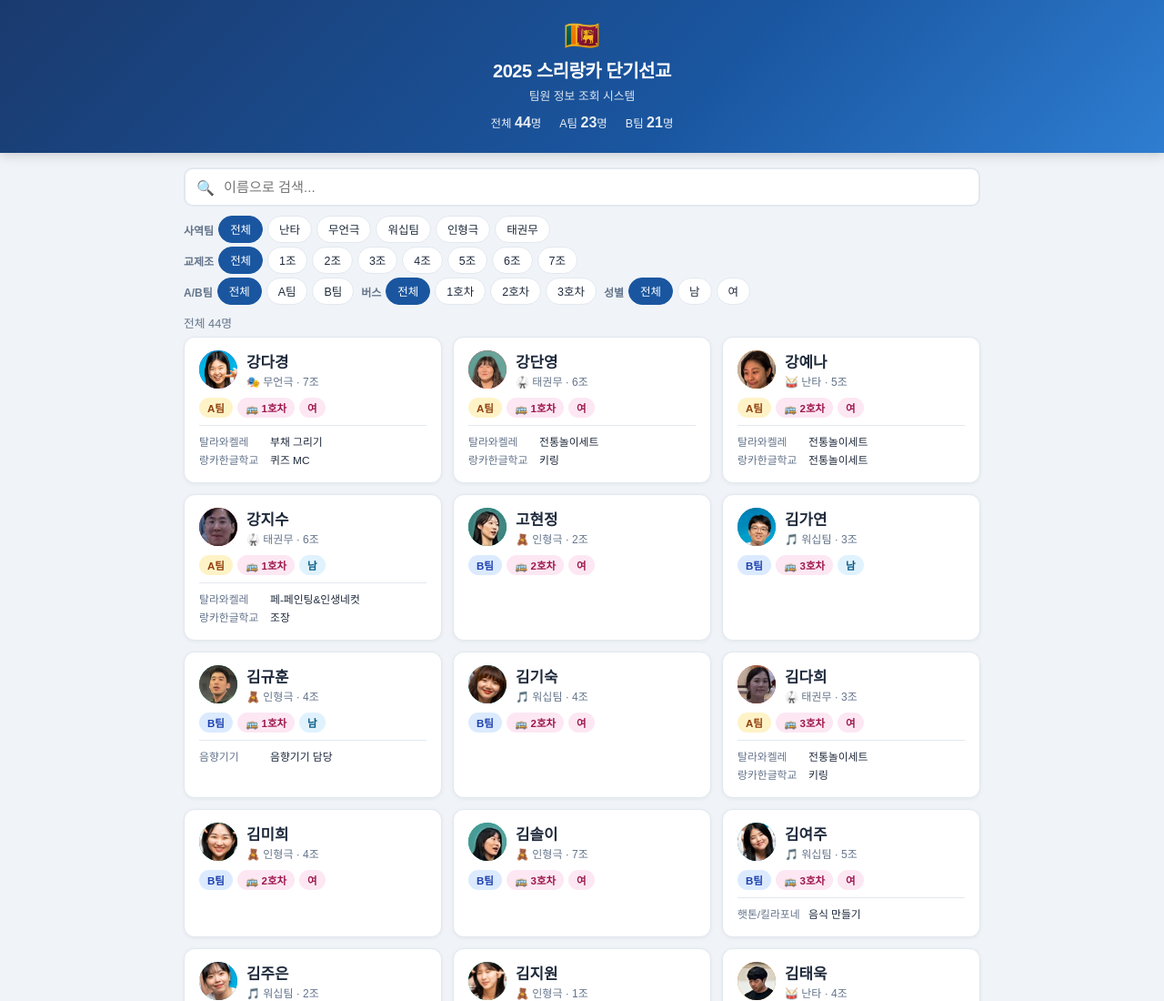
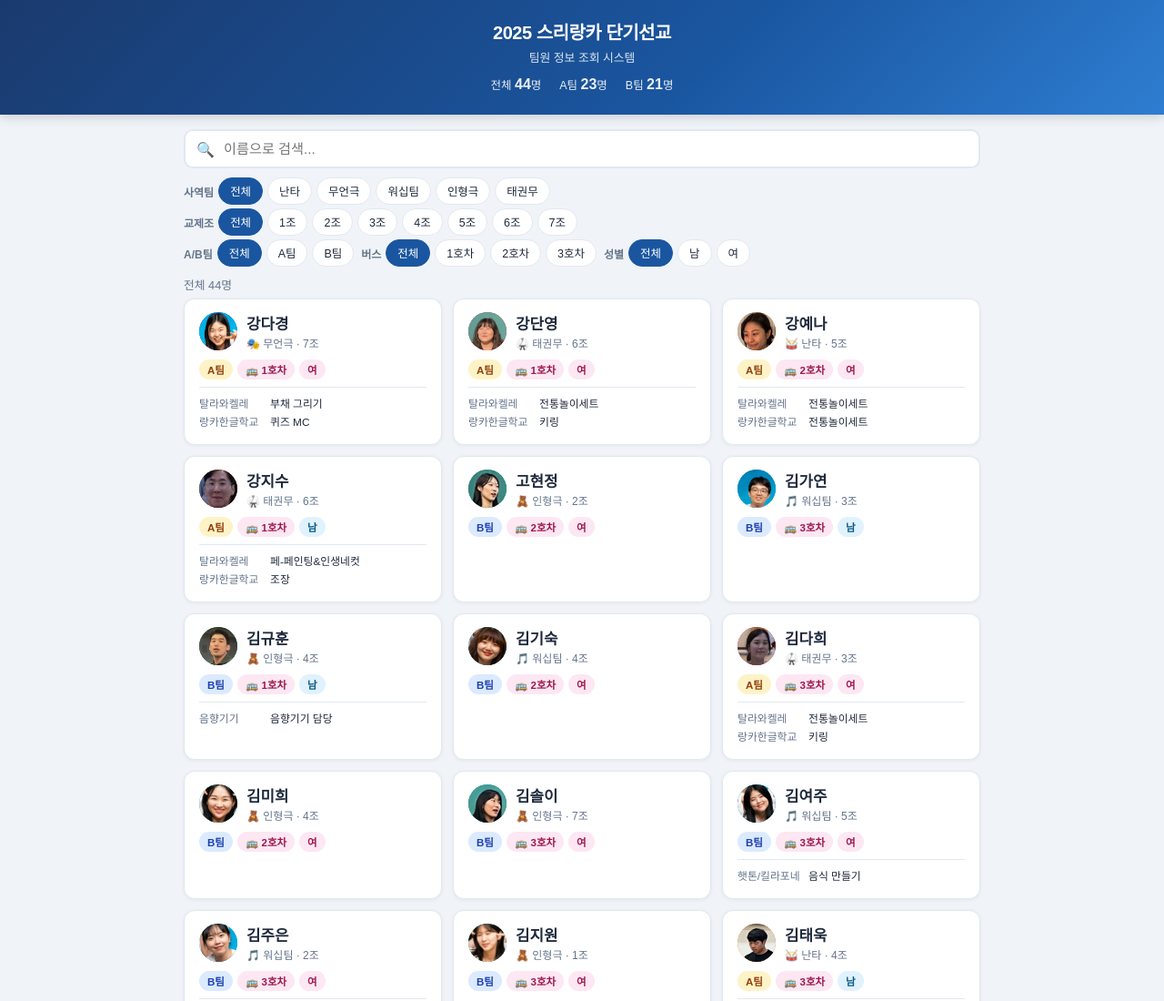
Before and after one commit to CalebKKMin/srilanka-2025, a plain HTML site: page index.html in a window 1280 px wide. Shown: the top 1100 px of the page at 91% size. Drawn offline with Linux system fonts and the light colour scheme.

Commit message:
Remove flag emoji from header

```diff
--- a/index.html
+++ b/index.html
@@ -184,7 +184,6 @@
 <body>
 
 <header>
-  <div class="flag">🇱🇰</div>
   <h1>2025 스리랑카 단기선교</h1>
   <p>팀원 정보 조회 시스템</p>
   <div class="stats-bar">
```
